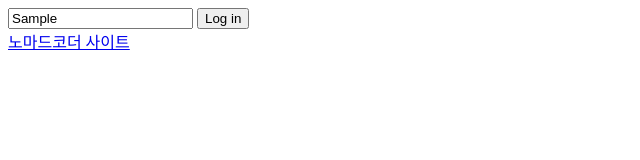
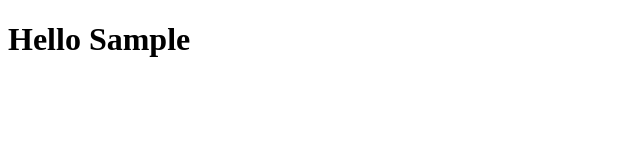
Before and after one commit to yeonjeonge-e/Nomad-Coders, a plain HTML site: page VanillaJS/Login/index.html in a window 1280 px wide. Both pictures are taken after typing "Sample" into the empty fields and a click on the input "Log in". Shown: the whole page, without its empty margins (0-640 px from the left). Drawn offline with Linux system fonts and the light colour scheme.

Commit message:
4.4 Getting Username

```diff
--- a/VanillaJS/Login/app.js
+++ b/VanillaJS/Login/app.js
@@ -1,19 +1,49 @@
 const loginForm = document.querySelector("#login-form");
 const loginInput = document.querySelector("#login-form input");
+const greeting = document.querySelector("#greeting");
 
-const link = document.querySelector("a");
+const HIDDEN_CLASSNAME = "hidden";
+// HIDDEN_CLASSNAME 라고 설정한 이유?
+// - loginForm / loginInput 처럼 중요한 정보를 담은 것이 아니라 단순 대문자로 작성
 
 function onLoginSubmit(event) {
   event.preventDefault();
-  console.log(loginInput.value);
-}
+  loginForm.classList.add(HIDDEN_CLASSNAME);
+  const username = loginInput.value;
+  // greeting.innerHTML = "Hello " + username;
+  greeting.innerHTML = `Hello ${username}`;
+  // `` : 작은 따옴표('')가 아닌 백틱(``) 표시
+  greeting.classList.remove(HIDDEN_CLASSNAME);
+  // console.log(username);
 
-function handleLinkClick(event) {
-  event.preventDefault();
-  // preventDefault로 인해 링크를 클릭해도 사이트로 넘어가지 않음
-  console.dir(event);
-  // alert("clicked");
+  // 코드 설명
+  // - input에 값을 넣은 것을 username이라는 상수로 저장하고
+  // - loginForm에 classList.add("hidden") 을 입력해주면
+  //    form에 이름을 입력하고 login 버튼을 눌러주면 ? -> form이 사라짐
+
+  // ★ classList 메소드 ★
+  // add(String)
+  // - 지정한 클래스 값을 추가
+  // - 만약 추가하려는 클래스가 이미 존재한다면 무시
+
+  // remove(String)
+  // - 지정한 클래스 값을 제거
+  // - 존재하지 않는 클래스라면 ? 에러 발생 안함
+
+  // contains(String)
+  // - 지정한 클래스 값이 존재하는 지 확인
+  // - true / false 값만 반환
+
+  // replace(old, new)
+  // - old class를 new class로 대체
+
+  // item(Number)
+  // - 인덱스 값을 활용하여 클래스 값 반환
 }
 
 loginForm.addEventListener("submit", onLoginSubmit);
-link.addEventListener("click", handleLinkClick);
+
+// 여기까지 코드의 문제점
+// - 우리가 유저를 기억하지 못함
+// - 새로고침 할 때마다 새로 로그인을 해야함
+// - 새로고침 할 때도 form을 볼 필요 없이 이름이 저장되게 하고 싶음
--- a/VanillaJS/Login/index.html
+++ b/VanillaJS/Login/index.html
@@ -19,7 +19,7 @@
     <input type="submit" value="Log in">
   </form>
 
-  <a href="https://nomadcoders.co/">노마드코더 사이트</a>
+  <h1 id="greeting" class="hidden"></h1>
 
   <script src="app.js"></script>
 </body>
--- a/VanillaJS/Login/style.css
+++ b/VanillaJS/Login/style.css
@@ -0,0 +1,3 @@
+.hidden {
+  display: none;
+}
```
Also changed, not shown: VanillaJS/Login/memo.js (+60 -0 lines).
